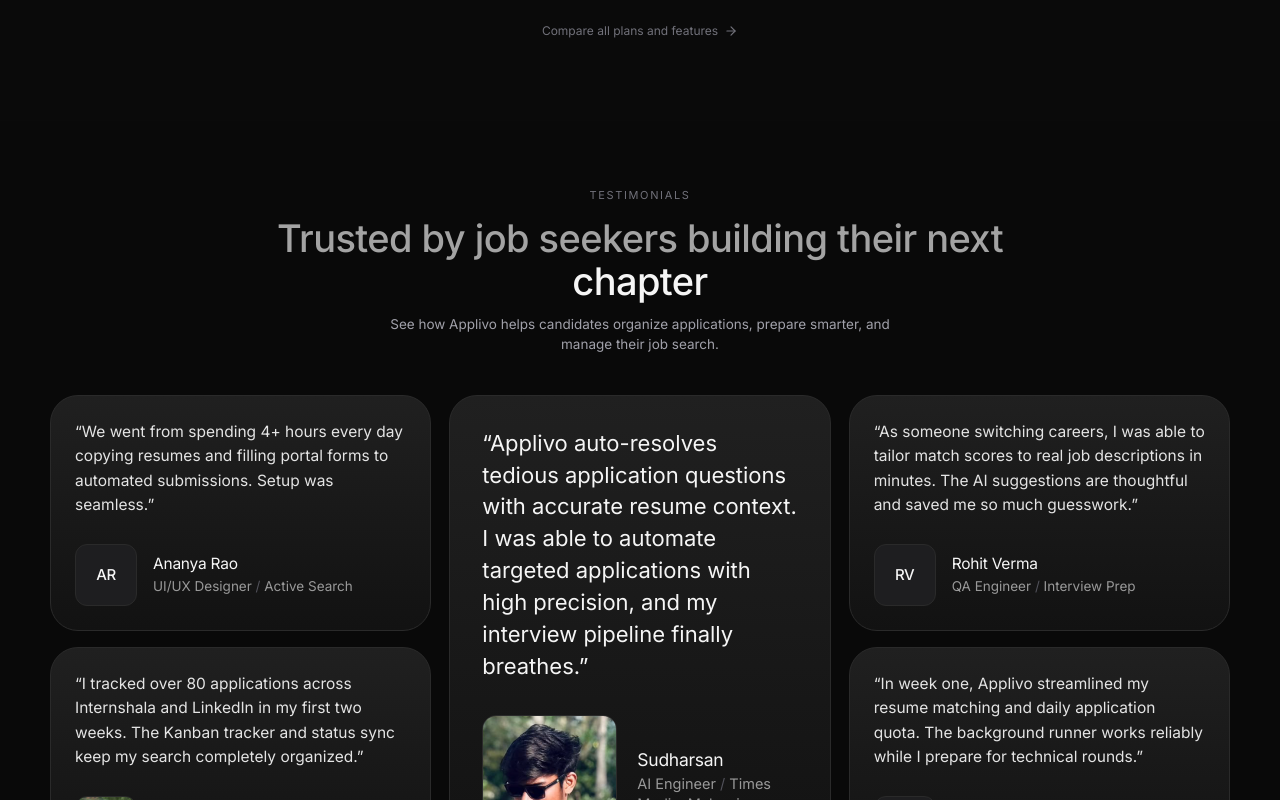
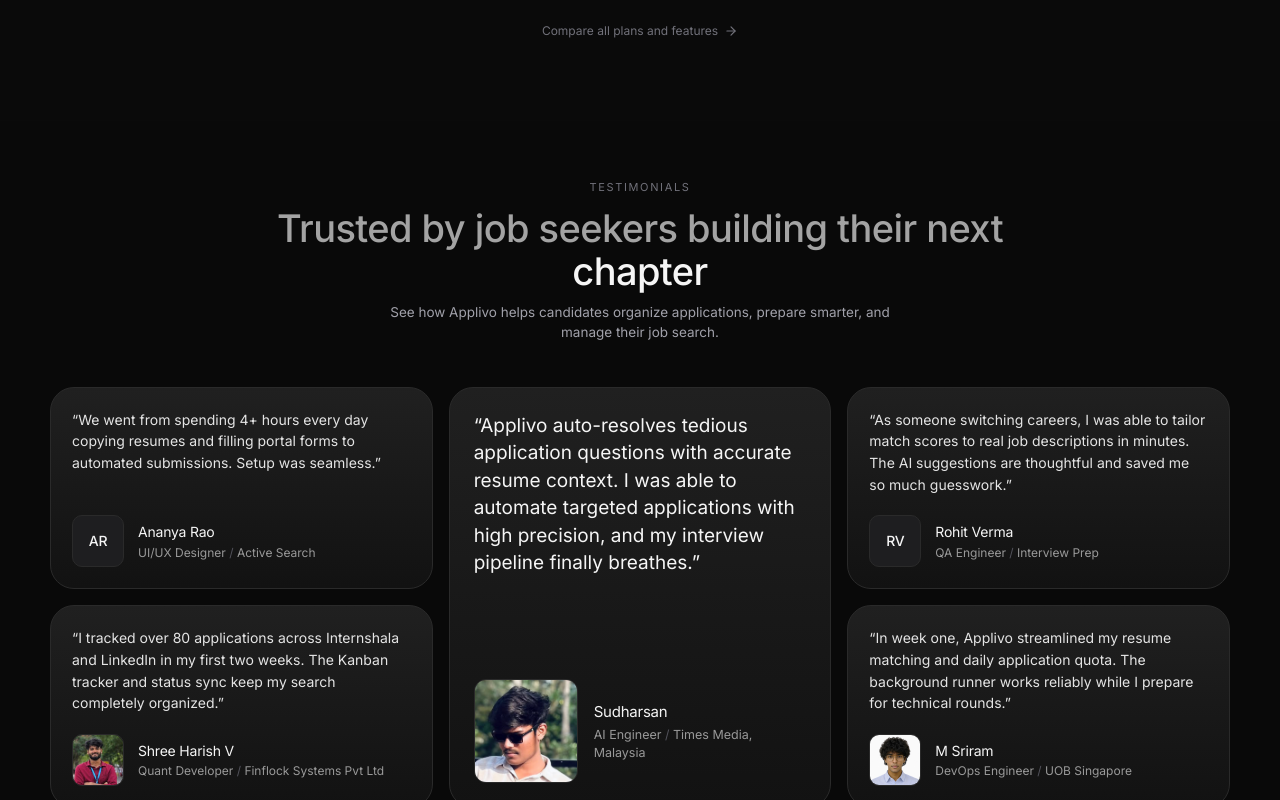
Before and after one commit to Applivo-Agent/Applivo-Web, a Next.js app: page / in a window 1280 px wide. Shown: the part 5980-6780 px from the top of the page. Built offline with nearby package versions, Linux system fonts and the light colour scheme; no server answers; a web font is replaced by a local one.

Commit message:
Compact testimonials layout, typography, and add M Sriram portrait

```diff
--- a/components/ainest/Testimonials.tsx
+++ b/components/ainest/Testimonials.tsx
@@ -58,10 +58,11 @@
   {
     quote:
       "In week one, Applivo streamlined my resume matching and daily application quota. The background runner works reliably while I prepare for technical rounds.",
-    name: "Nisha Kapoor",
-    role: "DevOps Analyst",
-    context: "Automated Discovery",
-    initials: "NK",
+    name: "M Sriram",
+    role: "DevOps Engineer",
+    context: "UOB Singapore",
+    avatar: "/testimonials/sriram-portrait.png",
+    initials: "MS",
   },
 ];
 
@@ -76,15 +77,15 @@
   return (
     <section
       id="testimonials"
-      className="relative z-10 w-full py-14 sm:py-16 md:py-16 px-4 sm:px-6 md:px-8 bg-[#090909] overflow-hidden"
+      className="relative z-10 w-full py-12 sm:py-14 md:py-14 px-4 sm:px-6 md:px-8 bg-[#090909] overflow-hidden"
       aria-label="Customer Testimonials"
     >
       {/* ─── Centered Section Heading (Compact SaaS Two-Tone Typography) ─── */}
-      <div className="max-w-3xl mx-auto text-center mb-9 sm:mb-10">
-        <span className="text-[10px] sm:text-[11px] font-medium text-[#71717A] uppercase tracking-[0.15em] block mb-3">
+      <div className="max-w-3xl mx-auto text-center mb-10 sm:mb-11">
+        <span className="text-[10px] sm:text-[11px] font-medium text-[#71717A] uppercase tracking-[0.15em] block mb-2.5">
           TESTIMONIALS
         </span>
-        <h2 className="text-[26px] sm:text-[30px] md:text-[34px] lg:text-[36px] xl:text-[38px] font-semibold tracking-tight leading-[1.12] max-w-[780px] mx-auto mb-3">
+        <h2 className="text-[26px] sm:text-[30px] md:text-[34px] lg:text-[36px] xl:text-[38px] font-semibold tracking-tight leading-[1.12] max-w-[780px] mx-auto mb-2.5">
           <span className="text-[#A3A3A3] block">
             Trusted by job seekers building their next
           </span>
@@ -97,41 +98,41 @@
         </p>
       </div>
 
-      {/* ─── 3-Column Masonry Layout (Matching Kilo Reference Proportions) ─── */}
+      {/* ─── 3-Column Masonry Layout (Compact Kilo Proportions: Max Width 1180px) ─── */}
       <div className="w-full max-w-[1180px] mx-auto">
-        <div className="grid grid-cols-1 md:grid-cols-2 lg:grid-cols-3 gap-4 lg:gap-[18px] items-stretch">
-          {/* Left Column (2 cards stacked vertically) */}
-          <div className="order-1 md:order-2 lg:order-1 md:col-span-1 flex flex-col gap-4 h-full">
+        <div className="grid grid-cols-1 md:grid-cols-2 lg:grid-cols-3 gap-4 items-stretch">
+          {/* Left Column (2 compact cards stacked vertically) */}
+          <div className="order-1 md:order-2 lg:order-1 md:col-span-1 flex flex-col gap-3.5 sm:gap-4 h-full">
             {leftTestimonials.map((t, idx) => (
               <div
                 key={idx}
                 style={CARD_GRADIENT_STYLE}
-                className="rounded-[28px] border border-[#2A2A2A] p-6 hover:border-[#383838] transition-all duration-200 flex flex-col justify-between flex-1"
+                className="rounded-[24px] border border-[#2A2A2A] p-5 sm:p-[21px] hover:border-[#383838] transition-all duration-200 flex flex-col justify-between flex-1"
               >
-                <p className="text-[#E4E4E4] text-[15px] sm:text-[15.5px] leading-[1.58] font-normal">
+                <p className="text-[#E4E4E4] text-[14px] leading-[1.55] font-normal">
                   &ldquo;{t.quote}&rdquo;
                 </p>
-                <div className="flex items-center gap-3.5 sm:gap-4 mt-auto pt-6">
-                  <div className="w-[58px] h-[58px] sm:w-[62px] sm:h-[62px] rounded-[12px] bg-[#1E1E20] border border-[#2A2A2A] overflow-hidden flex items-center justify-center shrink-0">
+                <div className="flex items-center gap-3.5 mt-auto pt-4 sm:pt-5">
+                  <div className="w-[50px] h-[50px] sm:w-[52px] sm:h-[52px] rounded-[10px] bg-[#1E1E20] border border-[#2A2A2A] overflow-hidden flex items-center justify-center shrink-0">
                     {t.avatar ? (
                       <Image
                         src={t.avatar}
                         alt={t.name}
-                        width={124}
-                        height={124}
+                        width={104}
+                        height={104}
                         className="w-full h-full object-cover object-center"
                       />
                     ) : (
-                      <span className="text-[#F5F5F5] font-semibold text-[15px] tracking-tight">
+                      <span className="text-[#F5F5F5] font-semibold text-[14px] tracking-tight">
                         {t.initials}
                       </span>
                     )}
                   </div>
                   <div className="min-w-0">
-                    <h3 className="text-[#F5F5F5] font-medium text-[15px] sm:text-[15.5px] tracking-tight truncate">
+                    <h3 className="text-[#F5F5F5] font-medium text-[14px] leading-[1.4] tracking-tight truncate">
                       {t.name}
                     </h3>
-                    <p className="text-[#999999] text-[13px] sm:text-[13.5px] truncate mt-0.5">
+                    <p className="text-[#999999] text-[12px] leading-[1.45] truncate mt-0.5">
                       {t.role} <span className="text-[#52525B]">/</span> {t.context}
                     </p>
                   </div>
@@ -140,36 +141,36 @@
             ))}
           </div>
 
-          {/* Center Column (Featured Card: Spans full height of side cards + gap) */}
+          {/* Center Column (Featured Card: Matches 2 side cards + gap, compact 19px quote) */}
           <div className="order-2 md:order-1 lg:order-2 md:col-span-2 lg:col-span-1 flex flex-col h-full">
             <div
               style={CARD_GRADIENT_STYLE}
-              className="rounded-[28px] border border-[#2A2A2A] p-7 sm:p-8 lg:p-[32px] hover:border-[#383838] transition-all duration-200 flex flex-col justify-between h-full"
+              className="rounded-[24px] border border-[#2A2A2A] p-6 hover:border-[#383838] transition-all duration-200 flex flex-col justify-between h-full"
             >
-              <p className="text-[#F5F5F5] text-[18px] sm:text-[20px] lg:text-[22px] font-medium leading-[1.45]">
+              <p className="text-[#F5F5F5] text-[18px] sm:text-[19px] font-medium leading-[1.45]">
                 &ldquo;{featuredTestimonial.quote}&rdquo;
               </p>
-              <div className="flex items-center gap-4 sm:gap-5 mt-auto pt-8">
-                <div className="w-[110px] h-[110px] sm:w-[125px] sm:h-[125px] lg:w-[135px] lg:h-[135px] rounded-[14px] bg-[#1E1E20] border border-[#2A2A2A] overflow-hidden flex items-center justify-center shrink-0">
+              <div className="flex items-center gap-4 mt-auto pt-6">
+                <div className="w-[96px] h-[96px] sm:w-[104px] sm:h-[104px] rounded-[12px] bg-[#1E1E20] border border-[#2A2A2A] overflow-hidden flex items-center justify-center shrink-0">
                   {featuredTestimonial.avatar ? (
                     <Image
                       src={featuredTestimonial.avatar}
                       alt={featuredTestimonial.name}
-                      width={270}
-                      height={270}
+                      width={208}
+                      height={208}
                       className="w-full h-full object-cover object-center"
                     />
                   ) : (
-                    <span className="text-[#F5F5F5] font-semibold text-[20px] tracking-tight">
+                    <span className="text-[#F5F5F5] font-semibold text-[18px] tracking-tight">
                       {featuredTestimonial.initials}
                     </span>
                   )}
                 </div>
-                <div className="min-w-0">
-                  <h3 className="text-[#F5F5F5] font-medium text-[16.5px] sm:text-[17.5px] tracking-tight">
+                <div className="min-w-0 flex-1">
+                  <h3 className="text-[#F5F5F5] font-medium text-[15px] leading-[1.4] tracking-tight">
                     {featuredTestimonial.name}
                   </h3>
-                  <p className="text-[#999999] text-[13.5px] sm:text-[14.5px] mt-1 leading-snug">
+                  <p className="text-[#999999] text-[12.5px] leading-[1.45] mt-1">
                     {featuredTestimonial.role} <span className="text-[#52525B]">/</span> {featuredTestimonial.context}
                   </p>
                 </div>
@@ -177,38 +178,38 @@
             </div>
           </div>
 
-          {/* Right Column (2 cards stacked vertically) */}
-          <div className="order-3 md:order-3 lg:order-3 md:col-span-1 flex flex-col gap-4 h-full">
+          {/* Right Column (2 compact cards stacked vertically) */}
+          <div className="order-3 md:order-3 lg:order-3 md:col-span-1 flex flex-col gap-3.5 sm:gap-4 h-full">
             {rightTestimonials.map((t, idx) => (
               <div
                 key={idx}
                 style={CARD_GRADIENT_STYLE}
-                className="rounded-[28px] border border-[#2A2A2A] p-6 hover:border-[#383838] transition-all duration-200 flex flex-col justify-between flex-1"
+                className="rounded-[24px] border border-[#2A2A2A] p-5 sm:p-[21px] hover:border-[#383838] transition-all duration-200 flex flex-col justify-between flex-1"
               >
-                <p className="text-[#E4E4E4] text-[15px] sm:text-[15.5px] leading-[1.58] font-normal">
+                <p className="text-[#E4E4E4] text-[14px] leading-[1.55] font-normal">
                   &ldquo;{t.quote}&rdquo;
                 </p>
-                <div className="flex items-center gap-3.5 sm:gap-4 mt-auto pt-6">
-                  <div className="w-[58px] h-[58px] sm:w-[62px] sm:h-[62px] rounded-[12px] bg-[#1E1E20] border border-[#2A2A2A] overflow-hidden flex items-center justify-center shrink-0">
+                <div className="flex items-center gap-3.5 mt-auto pt-4 sm:pt-5">
+                  <div className="w-[50px] h-[50px] sm:w-[52px] sm:h-[52px] rounded-[10px] bg-[#1E1E20] border border-[#2A2A2A] overflow-hidden flex items-center justify-center shrink-0">
                     {t.avatar ? (
                       <Image
                         src={t.avatar}
                         alt={t.name}
-                        width={124}
-                        height={124}
+                        width={104}
+                        height={104}
                         className="w-full h-full object-cover object-center"
                       />
                     ) : (
-                      <span className="text-[#F5F5F5] font-semibold text-[15px] tracking-tight">
+                      <span className="text-[#F5F5F5] font-semibold text-[14px] tracking-tight">
                         {t.initials}
                       </span>
                     )}
                   </div>
                   <div className="min-w-0">
-                    <h3 className="text-[#F5F5F5] font-medium text-[15px] sm:text-[15.5px] tracking-tight">
+                    <h3 className="text-[#F5F5F5] font-medium text-[14px] leading-[1.4] tracking-tight truncate">
                       {t.name}
                     </h3>
-                    <p className="text-[#999999] text-[13px] sm:text-[13.5px] truncate mt-0.5">
+                    <p className="text-[#999999] text-[12px] leading-[1.45] truncate mt-0.5">
                       {t.role} <span className="text-[#52525B]">/</span> {t.context}
                     </p>
                   </div>
@@ -219,7 +220,7 @@
         </div>
 
         {/* ─── Compact Metrics Row (20px padding, thin #252525 divider) ─── */}
-        <div className="mt-9 sm:mt-10 pt-[20px] pb-1 border-t border-[#252525]">
+        <div className="mt-8 sm:mt-10 pt-[20px] pb-1 border-t border-[#252525]">
           <div className="grid grid-cols-2 md:grid-cols-4 gap-5 md:gap-0">
             {metrics.map((m, idx) => (
               <div
```
Also changed, not shown: public/testimonials/sriram-portrait.png (added).
